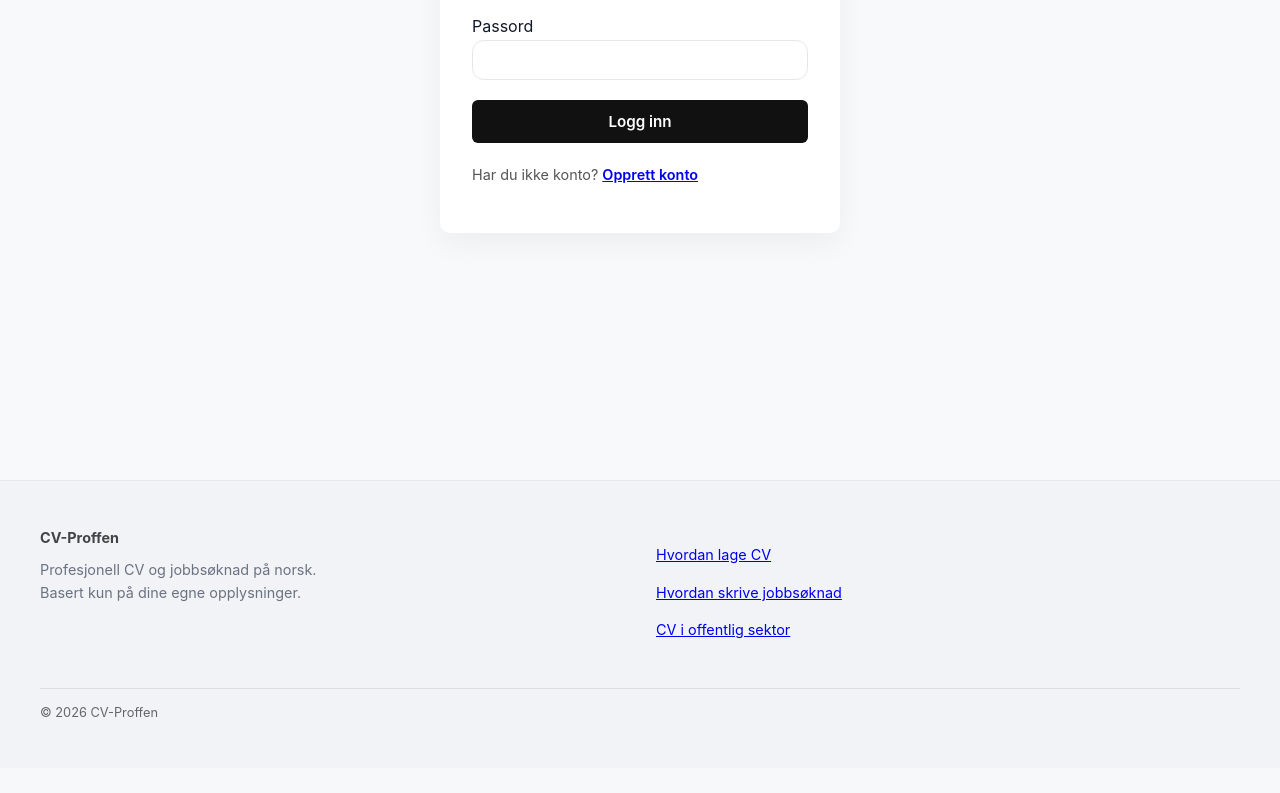
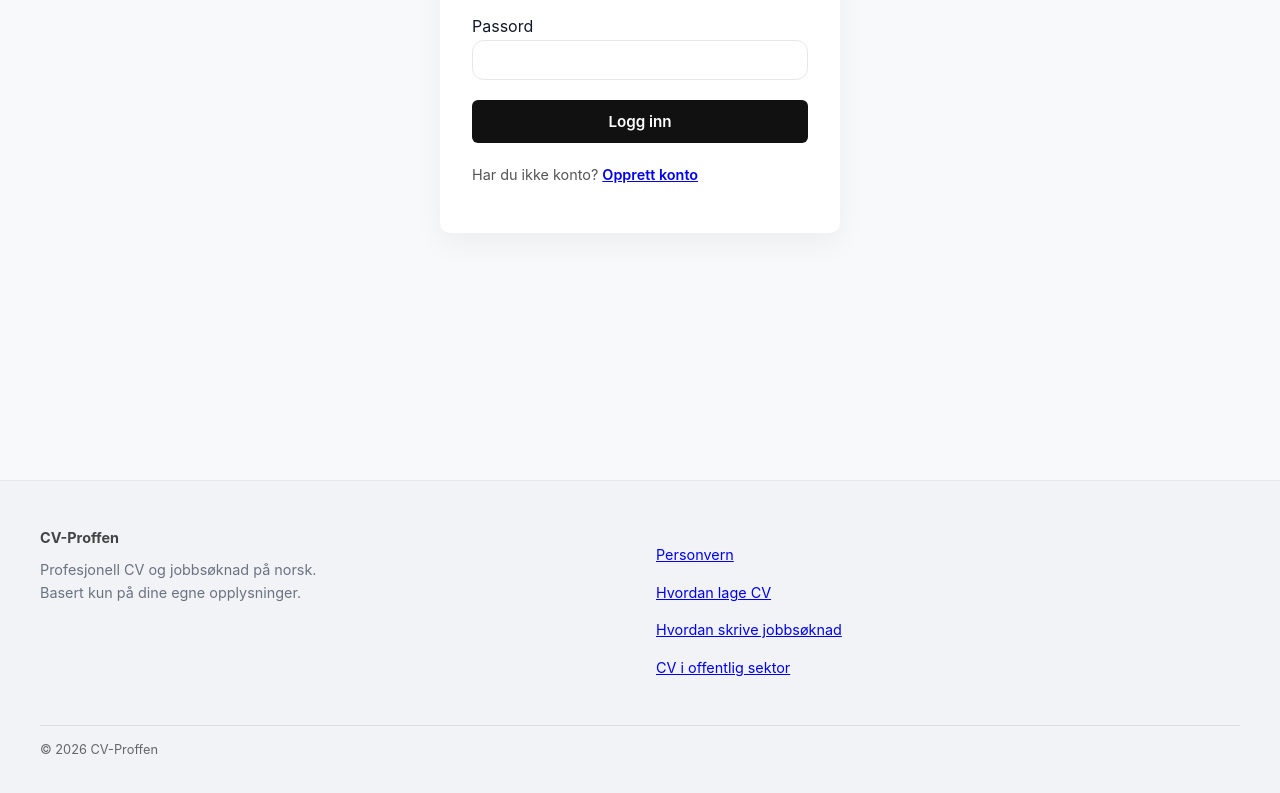
Before and after one commit to cosmicencounters5-png/cv-proffen, a Next.js app: page /login in a window 1280 px wide. Shown: the part 465-1258 px from the top of the page. Before the commit the page ends 1233 px from the top, so only its background shows below. Built offline with nearby package versions, Linux system fonts and the light colour scheme; no server answers.

Commit message:
Update layout.tsx

```diff
--- a/app/layout.tsx
+++ b/app/layout.tsx
@@ -242,6 +242,9 @@ export default function RootLayout({
             </div>
 
             <div>
+<p>
+  <Link href="/personvern">Personvern</Link>
+</p>
               <p>
                 <Link href="/lage-cv">Hvordan lage CV</Link>
               </p>
```
